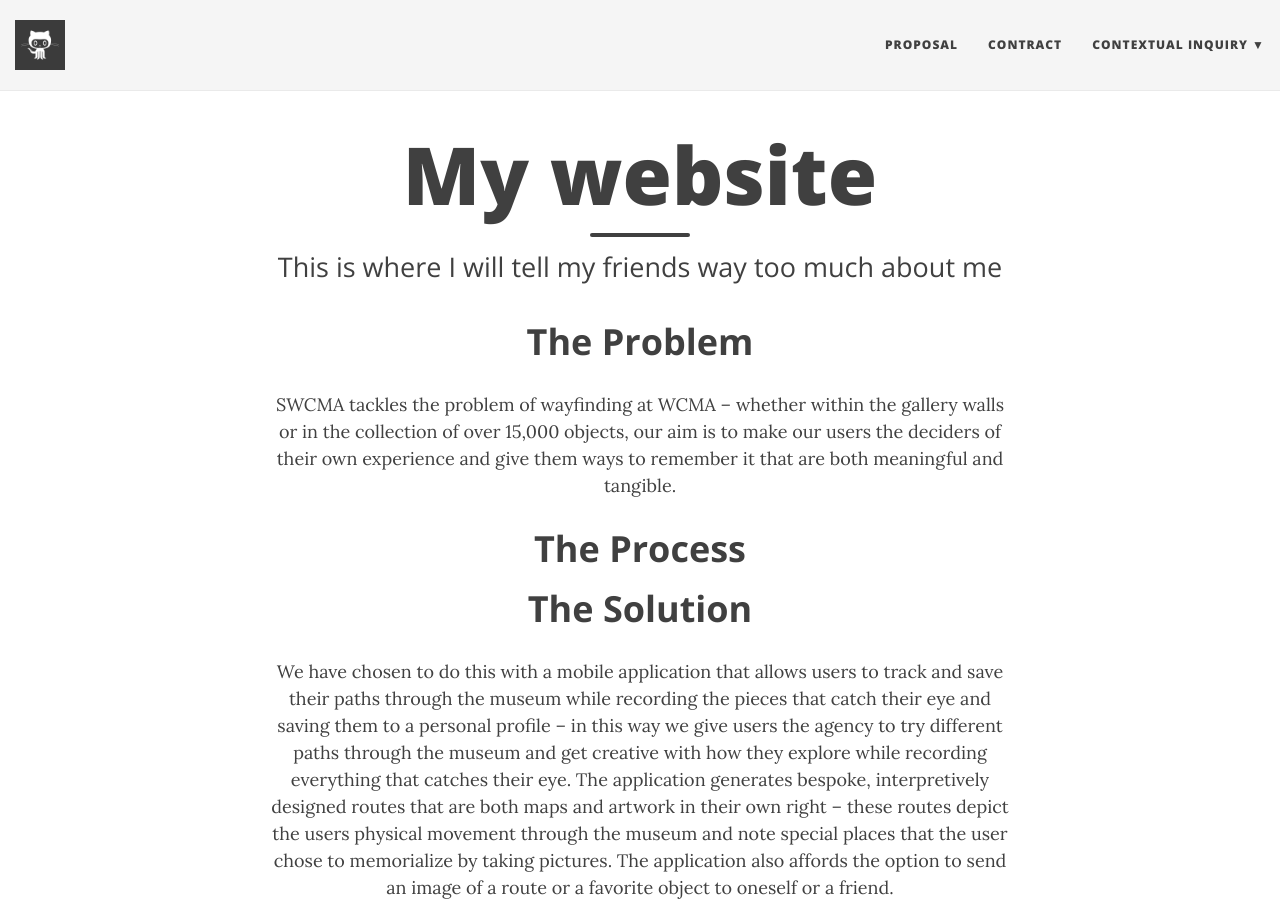
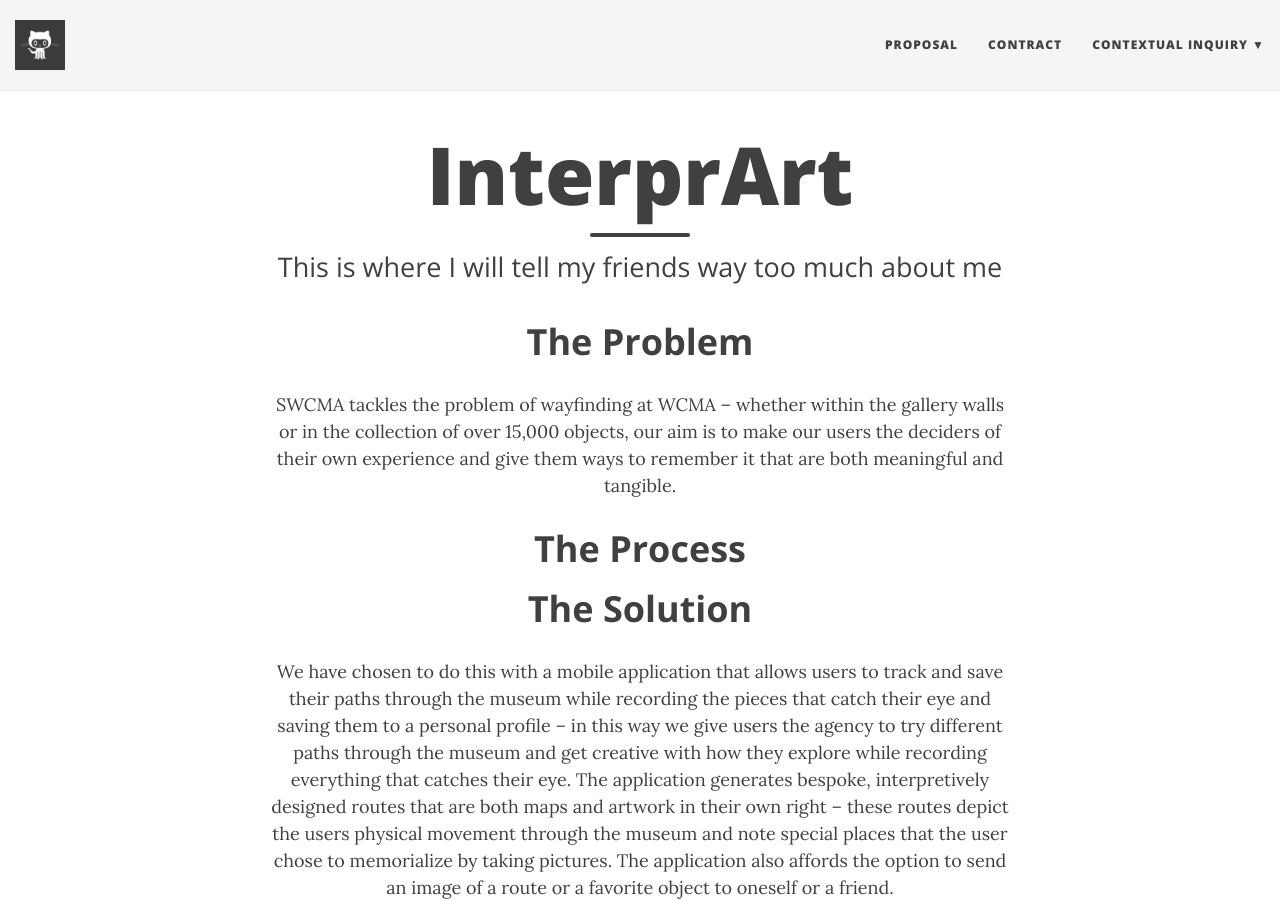
Before and after one commit to mc-mejia/HCIGroupProject, a Jekyll site: the page built from index.html, in a window 1280 px wide and 900 px high. Built offline with Jekyll 4.4.1, drawn with Linux system fonts in a browser that asks for light colours; nearby versions of some CDN libraries; the list of posts is cut into pages by our own code.

Commit message:
Update index.html

```diff
--- a/index.html
+++ b/index.html
@@ -1,6 +1,6 @@
 ---
 layout: page
-title: My website
+title: InterprArt
 subtitle: This is where I will tell my friends way too much about me
 use-site-title: true
 ---
```
